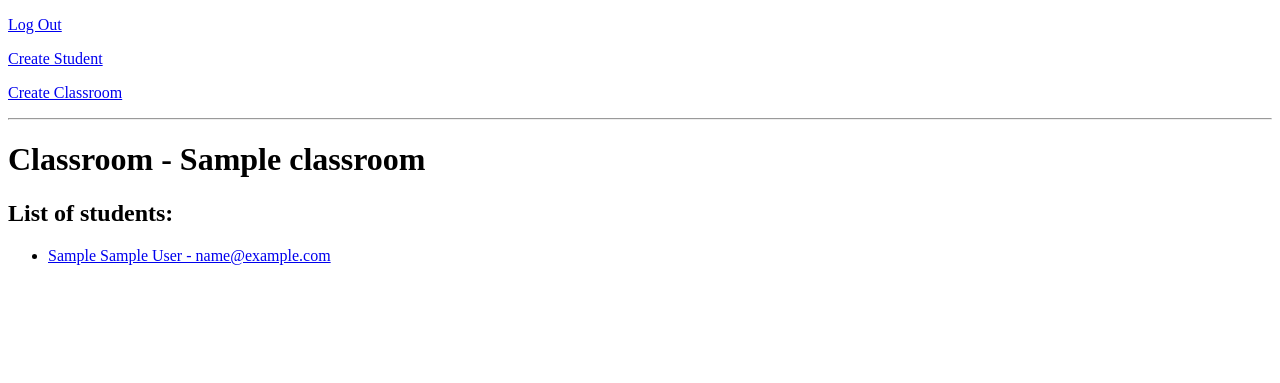
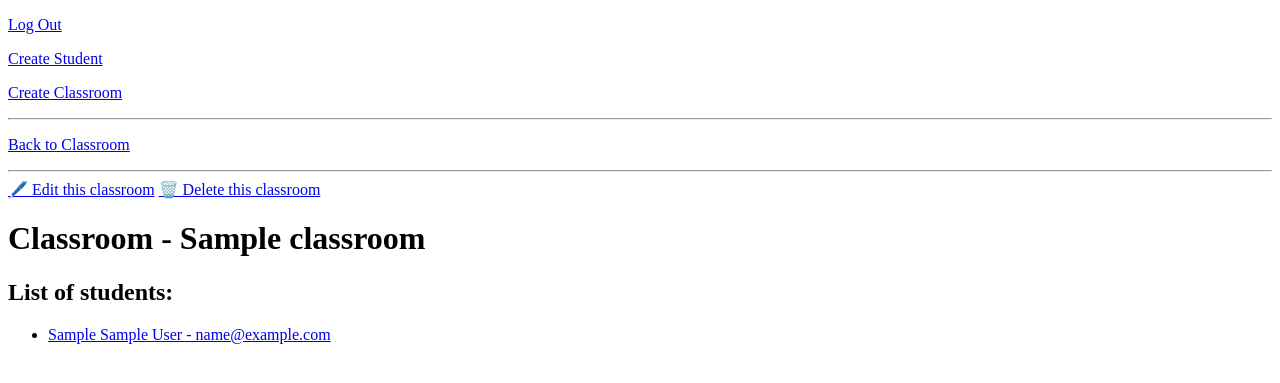
Before and after one commit to elesismailov/class-tracker, a Django app: page /classrooms/1/ in a window 1280 px wide. Shown: the top 383 px of the page. Run offline with Django 4.2, Linux system fonts and the light colour scheme; a user stored in the database is signed in; tables that the repository leaves empty hold one stand-in row (values such as "Sample post").

Commit message:
Add creating classrooms

```diff
--- a/ClassTracker/core/forms/__init__.py
+++ b/ClassTracker/core/forms/__init__.py
@@ -1,2 +1,3 @@
 from .teacher import *
 from .students import *
+from .classrooms import *
--- a/ClassTracker/core/models/Classroom.py
+++ b/ClassTracker/core/models/Classroom.py
@@ -9,4 +9,4 @@ class Classroom(models.Model):
     school = models.ForeignKey('School', on_delete=models.CASCADE)
 
     def __str__(self):
-        return self.name + ' ' + self.teacher.name()
+        return self.name + ' by ' + self.teacher.name()
--- a/ClassTracker/core/urls.py
+++ b/ClassTracker/core/urls.py
@@ -8,7 +8,10 @@ urlpatterns = [
     path('', TemplateView.as_view(template_name='home.html'), name='home'),
 
     path('classrooms/<str:id>/', classrooms_by_id, name='classrooms-by-id'),
+    path('classrooms/<str:id>/edit', edit_classrooms_by_id, name='edit_classrooms-by-id'),
+    path('classrooms/<str:id>/delete', delete_classrooms_by_id, name='delete_classrooms-by-id'),
     path('classrooms-all/', classrooms_list, name='classrooms-all'),
+    path('classrooms-new/', create_classrooms, name='create-classrooms'),
 
     path('students-new/', create_students, name='create-students'),
     path('students/', students_list, name='students'),
--- a/ClassTracker/core/views/classrooms.py
+++ b/ClassTracker/core/views/classrooms.py
@@ -6,7 +6,8 @@ from django.views.generic.edit import CreateView
 
 from django.shortcuts import render, redirect
 
-from core.models import Classroom, Student
+from core.models import *
+from core.forms import *
 
 def classrooms_list(request):
     if request.method == 'GET':
@@ -17,9 +18,51 @@ def classrooms_list(request):
             return render(request, 'classrooms-all.html', {'data': None})
 
         return render(request, 'classrooms-all.html', {'data': list(classrooms)})
-# <!-- <a href="{% url 'classrooms' %}">Create New Classroom</a> -->
+
+def create_classrooms(request):
+    if request.method == 'GET':
+        form = ClassroomCreateForm()
+        return render(request, 'classroom-new.html', {'data': {'form': form}})
+
+    elif request.method == 'POST':
+        form = ClassroomCreateForm(request.POST)
+        if form.is_valid():
+            classroom = form.save()
+            print(classroom)
+            return render(request, 'classroom-by-id.html', {'data': {'classroom': classroom}})
+        return render(request, 'classroom-new.html', {'data': {'form': form}})
 
 
+def edit_classrooms_by_id(request, id):
+    if request.method == 'POST':
+        try:
+            classroom = Classroom.objects.get(id=id)
+        except:
+            return render(request, 'edit-classrooms-by-id.html', {'data': None})
+        # todo handle no object
+
+        form = ClassroomUpdateForm(request.POST, instance=classroom)
+        if form.is_valid():
+            form.save()
+            print(classroom)
+            return render(request, 'classrooms-by-id.html', {'data': {'classroom': classroom}})
+
+        return render(request, 'edit-classrooms-by-id.html', {'data': {'form': form, 'classroom': classroom}})
+
+    elif request.method == 'GET':
+        try:
+            classroom = Classroom.objects.get(id=id)
+        except:
+            return render(request, 'edit-classrooms-by-id.html', {'data': None})
+        # todo handle no object
+
+        form = ClassroomUpdateForm(instance=classroom)
+
+        return render(request, 'edit-classrooms-by-id.html', {'data': {'form': form, 'classroom': classroom}})
+
+
+def delete_classrooms_by_id(request, id):
+    pass
 
 def classrooms_by_id(request, id):
     print(id)
@@ -29,14 +72,12 @@ def classrooms_by_id(request, id):
             try:
                 c = Classroom.objects.get(id=id)
             except:
-                return render(request, 'classroom.html', {'data': None})
+                return render(request, 'classroom-by-id.html', {'data': None})
             try:
                 s = Student.objects.filter(classroom=c)
             except:
-                return render(request, 'classroom.html', {'data': {'classroom': c, 'students': None}})
+                return render(request, 'classroom-by-id.html', {'data': {'classroom': c, 'students': None}})
 
-            return render(request, 'classroom.html', {'data': {'classroom': c, 'students': s}})
+            return render(request, 'classroom-by-id.html', {'data': {'classroom': c, 'students': s}})
         else:
-            return render(request, 'classroom.html', {'data': None})
-# <!-- <p><a href="{% url 'edit-classroom-by-id' data.classroom.id %}">Edit this classroom</a></p> -->
-# <!-- <p><a href="{% url 'delete-classroom-by-id' data.classroom.id %}">Delete this classroom</a></p> -->
+            return render(request, 'classroom-by-id.html', {'data': None})
--- a/ClassTracker/core/views/students.py
+++ b/ClassTracker/core/views/students.py
@@ -35,6 +35,7 @@ def students_by_id(request, id):
             try:
                 student = Student.objects.get(id=id)
             except:
+        # todo handle no object
                 pass
 
             return render(request, 'students-by-id.html', {'data': {'student': student}})
@@ -49,6 +50,7 @@ def edit_students_by_id(request, id):
                 student = Student.objects.get(id=id)
             except:
                 pass
+        # todo handle no object
 
             form = StudentChangeForm(request.POST, instance=student)
             if form.is_valid():
@@ -62,7 +64,9 @@ def edit_students_by_id(request, id):
             try:
                 student = Student.objects.get(id=id)
             except:
-                pass
+                return render(request, 'edit-students-by-id.html', {'data': None})
+        # todo handle no object
+
             form = StudentChangeForm(instance=student)
 
             return render(request, 'edit-students-by-id.html', {'data': {'form': form, 'student': student}})
--- a/ClassTracker/templates/classroom.html
+++ b/ClassTracker/templates/classroom-by-id.html
@@ -11,6 +11,11 @@ Classroom Students Page
     <p><a href="{% url 'create-students' %}">Create Student</a></p>
     <p><a href="{% url 'create-classrooms' %}">Create Classroom</a></p>
     <hr>
+
+    <p><a href="{% url 'classrooms-all' %}">Back to Classroom</a></p>
+    <hr>
+    <a href="{% url 'edit-classrooms-by-id' data.classroom.id %}">🖊️ Edit this classroom</a>
+    <a href="{% url 'delete-classrooms-by-id' data.classroom.id %}">🗑️ Delete this classroom</a>
 
 
     <h1>Classroom - {{data.classroom.name}}</h1>
```
Also changed, not shown: ClassTracker/core/forms/classrooms.py (added, +14 -0 lines), ClassTracker/templates/classroom-new.html (added, +25 -0 lines).
